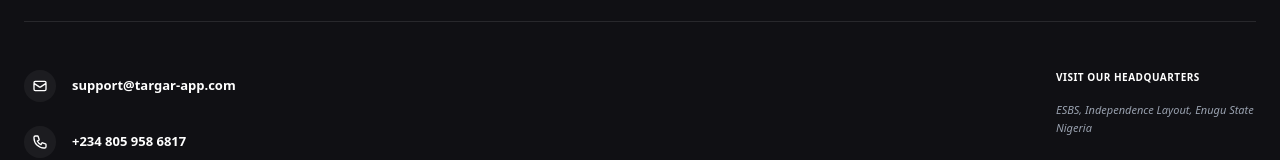
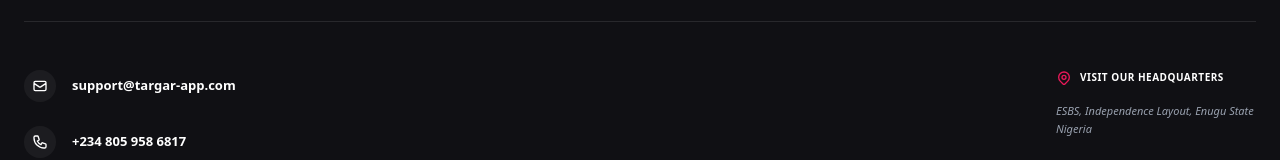
Before and after one commit to davidenabs/Targar, a Next.js app: page / in a window 1280 px wide. Shown: the part 6911-7071 px from the top of the page. Built offline with nearby package versions, Linux system fonts and the light colour scheme.

Commit message:
refactor: update social links, footer layout, and gradient utility classes

```diff
--- a/components/AppStoreModal.tsx
+++ b/components/AppStoreModal.tsx
@@ -27,7 +27,7 @@
 
       <Modal open={open} onClose={() => setOpen(false)} titleId="app-store-modal-title">
         <div className="flex flex-col items-center text-center">
-          <div className="flex h-14 w-14 items-center justify-center rounded-full bg-gradient-to-br from-brand-pink to-[#ff5c8a] text-white">
+          <div className="flex h-14 w-14 items-center justify-center rounded-full bg-linear-to-br from-brand-pink to-[#ff5c8a] text-white">
             <ClockGlyph />
           </div>
           <h2 id="app-store-modal-title" className="mt-5 text-xl font-extrabold text-ink">
--- a/components/layout/Footer.tsx
+++ b/components/layout/Footer.tsx
@@ -39,7 +39,7 @@
 export default function Footer() {
   return (
     <footer className="bg-[#101014] text-white overflow-hidden relative">
-      <Container className="pt-20 lg:pt-24 pb-12 relative z-10">
+      <Container className="pt-20 lg:pt-24 pb-12 relative">
 
         {/* Logo */}
         <div className="mb-12">
@@ -149,7 +149,13 @@
             </div>
 
             <div className="max-w-[200px]">
-              <h5 className="text-[10px] font-bold text-white uppercase tracking-wider mb-4"> visit our headquarters </h5>
+              <h5 className="flex items-center gap-2 text-[10px] font-bold text-white uppercase tracking-wider mb-4">
+                <svg className="w-4 h-4 text-brand-pink" fill="none" viewBox="0 0 24 24" stroke="currentColor">
+                  <path strokeLinecap="round" strokeLinejoin="round" strokeWidth={2} d="M17.657 16.657L13.414 20.9a1.998 1.998 0 01-2.827 0l-4.243-4.243a8 8 0 1111.314 0z" />
+                  <path strokeLinecap="round" strokeLinejoin="round" strokeWidth={2} d="M15 11a3 3 0 11-6 0 3 3 0 016 0z" />
+                </svg>
+                visit our headquarters
+              </h5>
               <p className="text-[11px] text-gray-400 italic leading-relaxed">
                 {siteConfig.contact.address}
               </p>
--- a/lib/content.ts
+++ b/lib/content.ts
@@ -18,9 +18,9 @@
     address: "ESBS, Independence Layout, Enugu State Nigeria",
   },
   social: [
-    { label: "Facebook", href: "https://www.facebook.com/share/1APCUwsz8m/" },
-    { label: "X", href: "https://x.com/Targar_App" },
-    { label: "Instagram", href: "https://www.instagram.com/targar.app?igsh=MzB5NjVkMHExZjNr" },
+    { label: "Facebook", href: "https://www.facebook.com/share/19BnC45e4c/" },
+    { label: "X", href: "https://x.com/TargarFinance" },
+    { label: "Instagram", href: "https://www.instagram.com/targar_hq?stkn=MzB5NjVkMHExZjNr" },
     {
       label: "LinkedIn",
       href: "https://www.linkedin.com/company/targar-finance-software-innovations-and-technologies-limited/",
```
